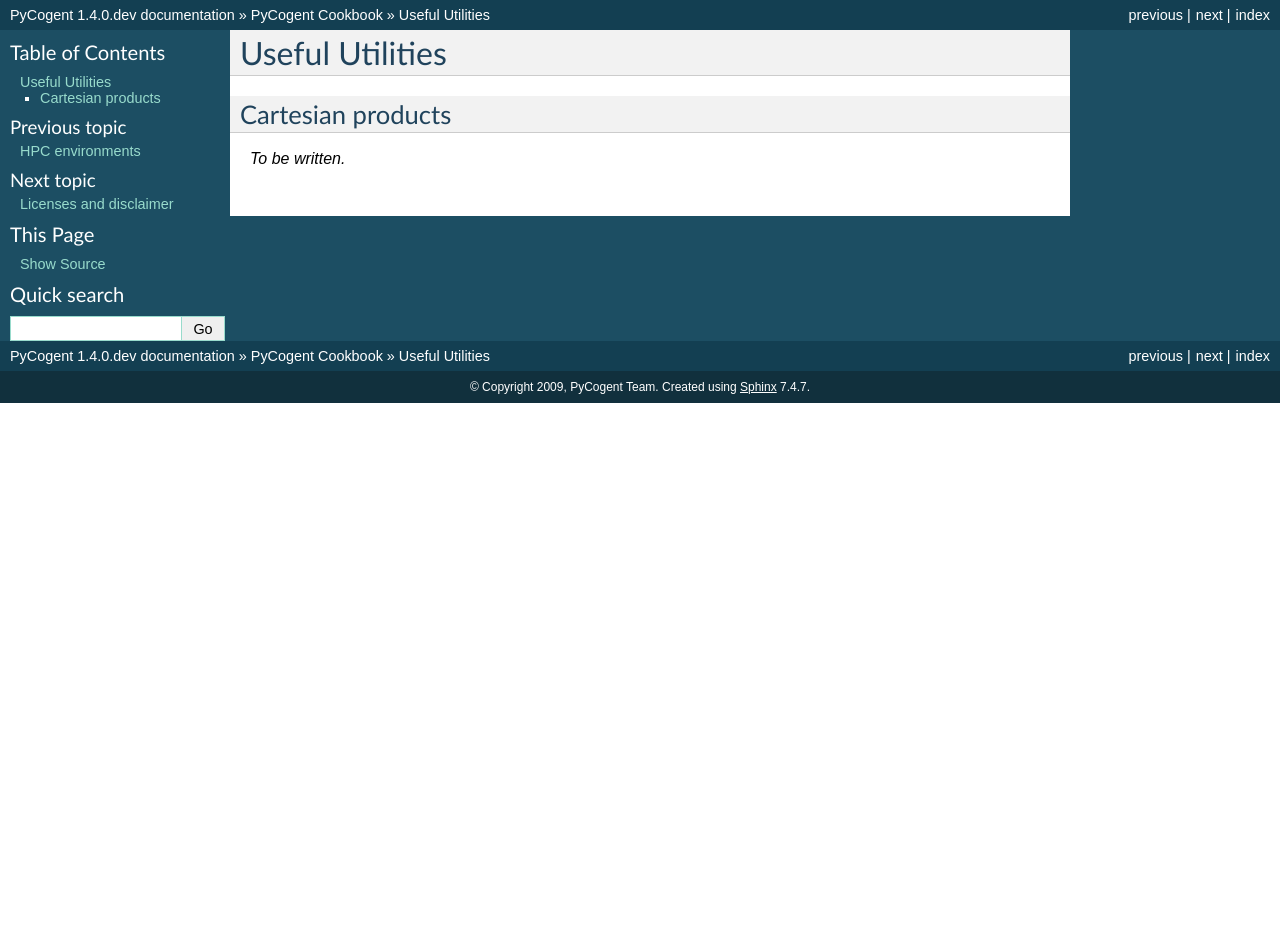
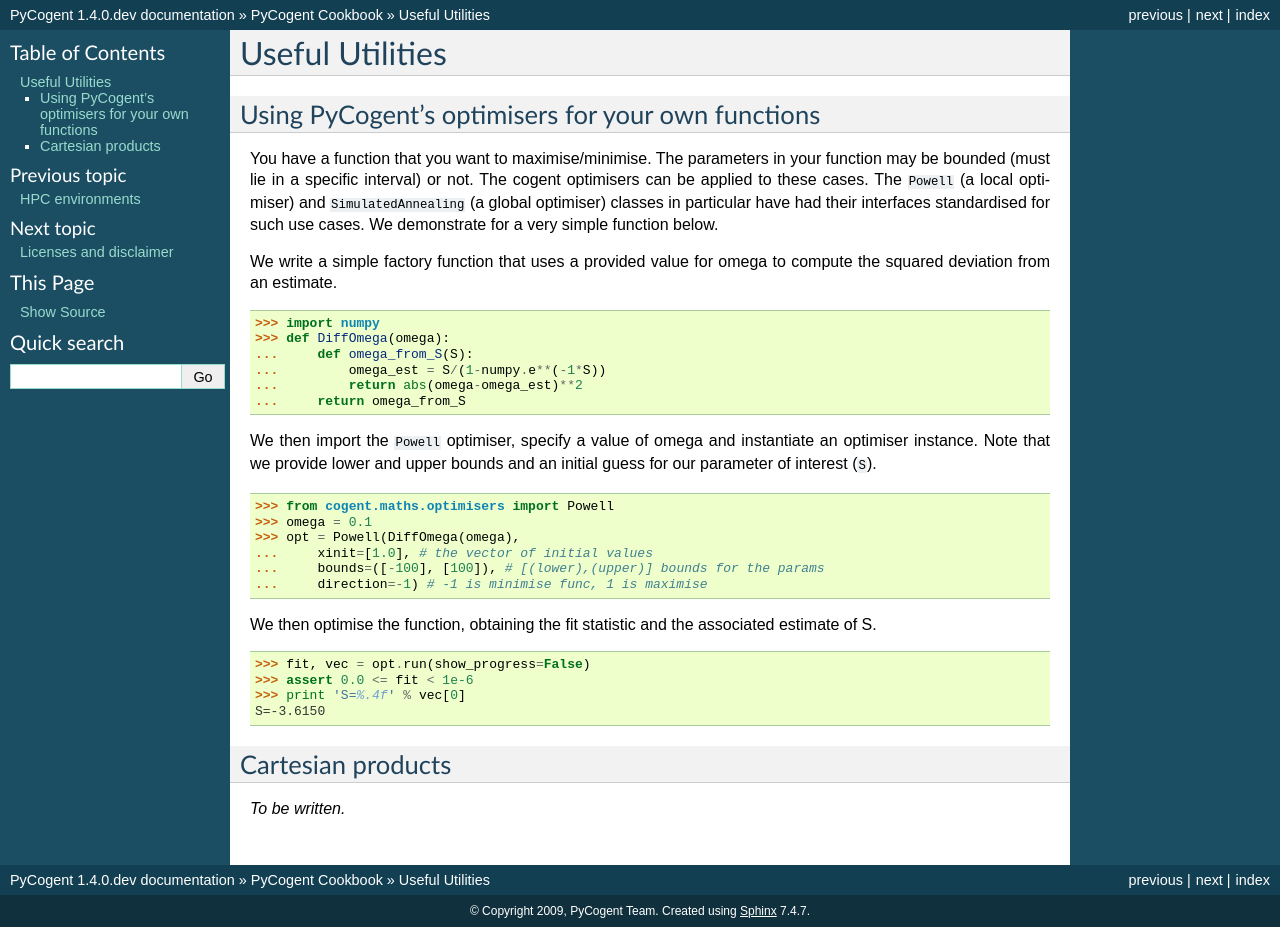
Before and after one commit to cogent3/cogent3, a Sphinx documentation site: the page built from doc/cookbook/useful_utilities.rst, in a window 1280 px wide. Built offline with Sphinx 7.4.7, drawn with Linux system fonts in a browser that asks for light colours; formulas are drawn with MathJax 3; pages that are not in the unit, such as notebooks, are missing from menus; before the commit the page ends 900 px from its top, so only the background shows below that.

Commit message:
added cookbook example of using optimisers
[NEW] can use the optimisers for functions other than
    their use cases in the evolve module. Demo with a
    very simple function.

```diff
--- a/doc/cookbook/useful_utilities.rst
+++ b/doc/cookbook/useful_utilities.rst
@@ -1,6 +1,42 @@
 ****************
 Useful Utilities
 ****************
+
+Using PyCogent's optimisers for your own functions
+==================================================
+
+You have a function that you want to maximise/minimise. The parameters in your function may be bounded (must lie in a specific interval) or not. The cogent optimisers can be applied to these cases. The ``Powell`` (a local optimiser) and ``SimulatedAnnealing`` (a global optimiser) classes in particular have had their interfaces standardised for such use cases. We demonstrate for a very simple function below.
+
+We write a simple factory function that uses a provided value for omega to compute the squared deviation from an estimate.
+
+.. doctest::
+
+    >>> import numpy
+    >>> def DiffOmega(omega):
+    ...     def omega_from_S(S):
+    ...         omega_est = S/(1-numpy.e**(-1*S))
+    ...         return abs(omega-omega_est)**2
+    ...     return omega_from_S
+
+We then import the ``Powell`` optimiser, specify a value of omega and instantiate an optimiser instance. Note that we provide lower and upper bounds and an initial guess for our parameter of interest (``S``).
+
+.. doctest::
+
+    >>> from cogent.maths.optimisers import Powell
+    >>> omega = 0.1
+    >>> opt = Powell(DiffOmega(omega),
+    ...     xinit=[1.0], # the vector of initial values
+    ...     bounds=([-100], [100]), # [(lower),(upper)] bounds for the params
+    ...     direction=-1) # -1 is minimise func, 1 is maximise
+
+We then optimise the function, obtaining the fit statistic and the associated estimate of S.
+
+.. doctest::
+
+    >>> fit, vec = opt.run(show_progress=False)
+    >>> assert 0.0 <= fit < 1e-6
+    >>> print 'S=%.4f' % vec[0]
+    S=-3.6150
 
 Cartesian products
 ==================
```
